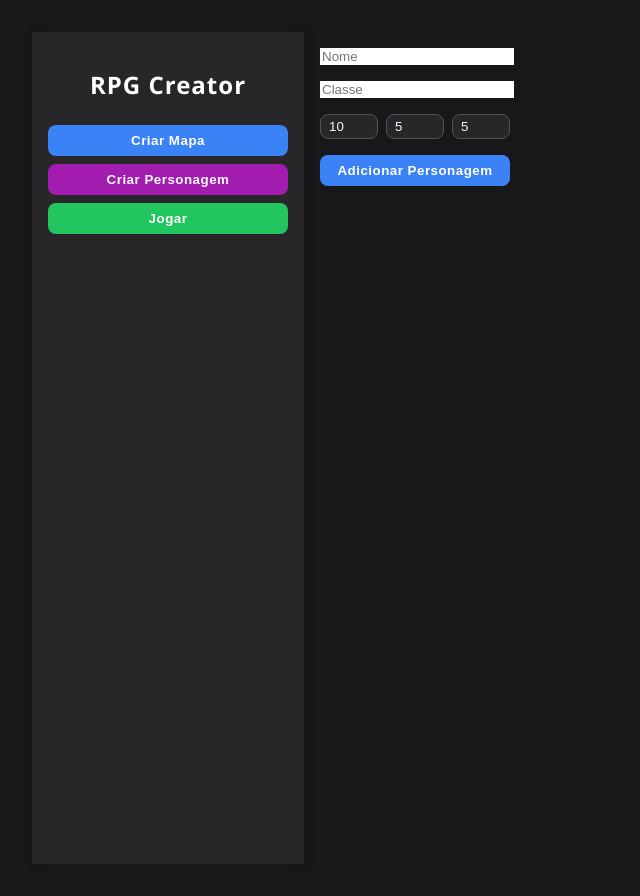
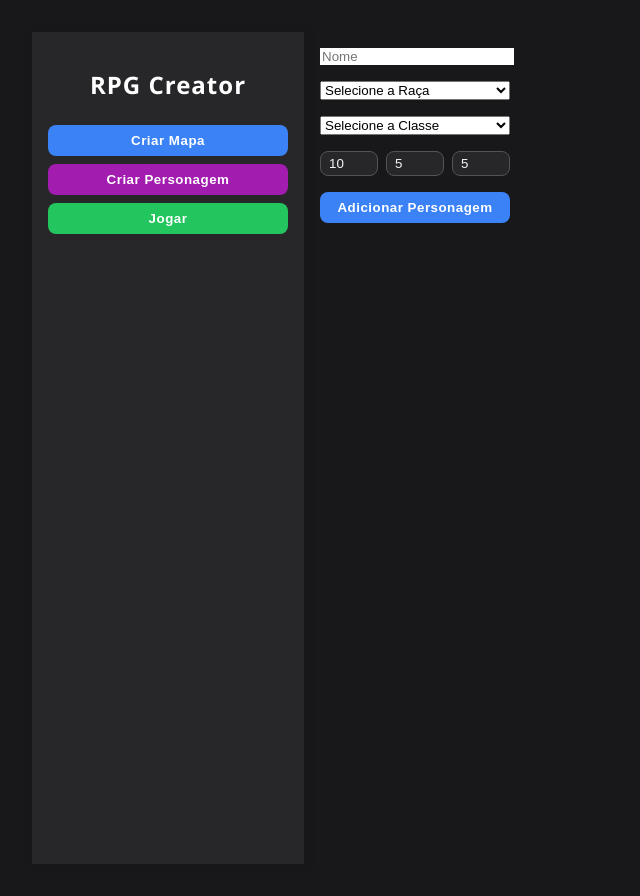
Before and after one commit to PatrickFroes/RPG, a React (Vite) app: page / in a window 1280 px wide. Both pictures are taken after a click on the button "Criar Personagem". Shown: the whole page, without its empty margins (0-640 px from the left). Built offline with nearby package versions, Linux system fonts and the light colour scheme; the HTML template or start-up script is replaced by a standard one.

Commit message:
Adicionado sistema de classe. ataque, vida e speed agora são definidos por raça e classe

```diff
--- a/src/components/CharacterCreator.jsx
+++ b/src/components/CharacterCreator.jsx
@@ -1,37 +1,98 @@
 import React, { useState } from 'react';
+
+const CLASS_CONFIG = {
+  Guerreiro: { hp: 30, atk: 7, attackType: 'Melee', range: 1 },
+  Arqueiro:  { hp: 20, atk: 5, attackType: 'Ranged', range: 8 },
+  Mago:      { hp: 18, atk: 6, attackType: 'Ranged', range: 6 },
+  Ladino:    { hp: 22, atk: 5, attackType: 'Ranged', range: 6 },
+};
 
 export default function CharacterCreator({ characters, setCharacters }) {
   const [name, setName] = useState("");
   const [cls, setCls] = useState("");
+  const [race, setRace] = useState("");
   const [hp, setHp] = useState(10);
   const [atk, setAtk] = useState(5);
   const [spd, setSpd] = useState(5);
+  const [attackType, setAttackType] = useState("");
+  const [range, setRange] = useState(1);
   const [error, setError] = useState("");
 
   function handleInput(setter) {
     return e => setter(e.target.value);
   }
 
-  function handleNumber(setter) {
-    return e => setter(Number(e.target.value));
+  // Classe define HP, ATK, tipo e alcance
+  function handleClassChange(e) {
+    const value = e.target.value;
+    setCls(value);
+
+    const cfg = CLASS_CONFIG[value];
+    if (cfg) {
+      setHp(cfg.hp);
+      setAtk(cfg.atk);
+      setAttackType(cfg.attackType);
+      setRange(cfg.range);
+    } else {
+      setHp(10);
+      setAtk(5);
+      setAttackType("");
+      setRange(1);
+    }
+  }
+
+  // Raça define velocidade (tamanho)
+  function handleRaceChange(e) {
+    const value = e.target.value;
+    setRace(value);
+    if (["Humano", "Elfo", "Orc"].includes(value)) setSpd(4);
+    else if (["Gigante", "Ogro"].includes(value)) setSpd(6);
+    else if (["Halfling", "Gnomo"].includes(value)) setSpd(2);
+    else setSpd(5);
   }
 
   function addChar() {
-    if (!name || !cls) {
-      setError("Nome e Classe são obrigatórios!");
+    if (!name || !cls || !race) {
+      setError("Nome, Classe e Raça são obrigatórios!");
       return;
     }
-    setCharacters([...characters, { name, cls, hp, atk, spd, currentHp: hp }]);
-    setName(""); setCls(""); setHp(10); setAtk(5); setSpd(5);
+    setCharacters([
+      ...characters,
+      {
+        name,
+        cls,
+        race,
+        hp,
+        atk,
+        spd,
+        currentHp: hp,
+        attackType,
+        range,
+      }
+    ]);
+    setName("");
+    setCls("");
+    setRace("");
+    setHp(10);
+    setAtk(5);
+    setSpd(5);
+    setAttackType("");
+    setRange(1);
     setError("");
   }
 
   function renderList() {
-    return characters.map((c, i) =>
+    return characters.map((c, i) => (
       <li key={i}>
-        <span className="status-highlight">{c.name}</span> ({c.cls}) - <span style={{ color: "#22c55e" }}>HP:{c.hp}</span> / <span style={{ color: "#3b82f6" }}>ATK:{c.atk}</span> / <span style={{ color: "#a21caf" }}>SPD:{c.spd}</span>
+        <span className="status-highlight">{c.name}</span> ({c.cls}, {c.race}) —
+        <span style={{ color: "#22c55e" }}> HP:{c.hp}</span> /
+        <span style={{ color: "#3b82f6" }}> ATK:{c.atk}</span> /
+        <span style={{ color: "#a21caf" }}> SPD:{c.spd}</span> /
+        <span style={{ color: "#f59e0b" }}>
+          {" "}ATQ:{c.attackType}{c.attackType ? ` (alcance ${c.range})` : ""}
+        </span>
       </li>
-    );
+    ));
   }
 
   return (
@@ -42,19 +103,71 @@ export default function CharacterCreator({ characters, setCharacters }) {
         onChange={handleInput(setName)}
         className={`border p-1 w-full${error && !name ? " status-dead" : ""}`}
       />
-      <input
-        placeholder="Classe"
+
+      {/* Raça */}
+      <select
+        value={race}
+        onChange={handleRaceChange}
+        className={`border p-1 w-full${error && !race ? " status-dead" : ""}`}
+      >
+        <option value="">Selecione a Raça</option>
+        <option value="Humano">Humano</option>
+        <option value="Elfo">Elfo</option>
+        <option value="Orc">Orc</option>
+        <option value="Gigante">Gigante</option>
+        <option value="Ogro">Ogro</option>
+        <option value="Halfling">Halfling</option>
+        <option value="Gnomo">Gnomo</option>
+      </select>
+
+      {/* Classe */}
+      <select
         value={cls}
-        onChange={handleInput(setCls)}
+        onChange={handleClassChange}
         className={`border p-1 w-full${error && !cls ? " status-dead" : ""}`}
-      />
+      >
+        <option value="">Selecione a Classe</option>
+        <option value="Guerreiro">Guerreiro</option>
+        <option value="Mago">Mago</option>
+        <option value="Arqueiro">Arqueiro</option>
+        <option value="Ladino">Ladino</option>
+      </select>
+
       <div className="flex-row" style={{ gap: "0.5rem" }}>
-        <input type="number" placeholder="HP" value={hp} min={1} max={999} onChange={handleNumber(setHp)} className="border p-1 w-40px" />
-        <input type="number" placeholder="Atk" value={atk} min={1} max={999} onChange={handleNumber(setAtk)} className="border p-1 w-40px" />
-        <input type="number" placeholder="Agilidade" value={spd} min={1} max={999} onChange={handleNumber(setSpd)} className="border p-1 w-40px" />
+        <input
+          type="number"
+          placeholder="HP (pela classe)"
+          value={hp}
+          readOnly
+          className="border p-1 w-40px bg-gray-100"
+        />
+        <input
+          type="number"
+          placeholder="Atk (pela classe)"
+          value={atk}
+          readOnly
+          className="border p-1 w-40px bg-gray-100"
+        />
+        <input
+          type="number"
+          placeholder="Agilidade"
+          value={spd}
+          readOnly
+          className="border p-1 w-40px bg-gray-100"
+        />
       </div>
+
+      {cls && (
+        <div className="text-sm text-white/80">
+          Ataque da classe: <b>{attackType || "—"}</b>
+          {attackType && <> | Alcance: <b>{range}</b></>}
+        </div>
+      )}
+
       {error && <div className="status-dead" style={{ fontWeight: 500 }}>{error}</div>}
+
       <button onClick={addChar} className="btn btn-primary w-full">Adicionar Personagem</button>
+
       <ul className="list-disc pl-5 text-white">
         {renderList()}
       </ul>
```
Also changed, not shown: RPGproject/src/App.css (added), RPGproject/src/App.jsx (added), RPGproject/src/components/CharacterCreator.jsx (added), RPGproject/src/components/MapEditor.jsx (added), RPGproject/src/components/Sidebar.jsx (added), RPGproject/src/index.css (added), Server.js (added).
